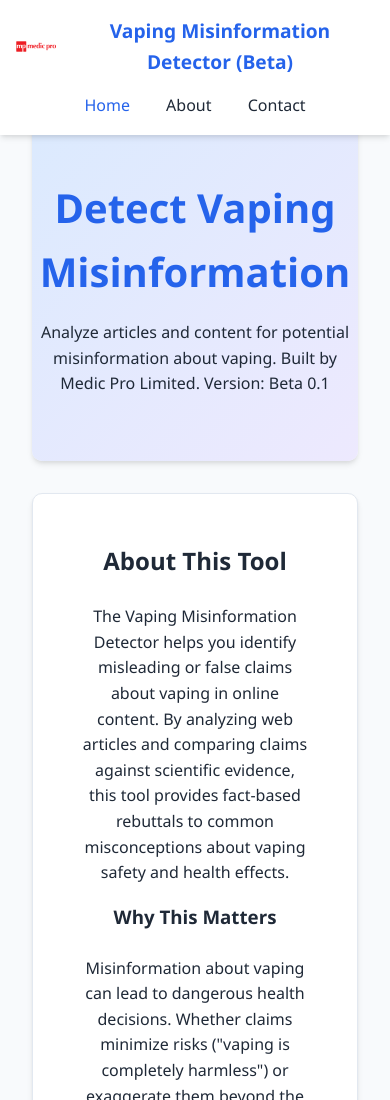
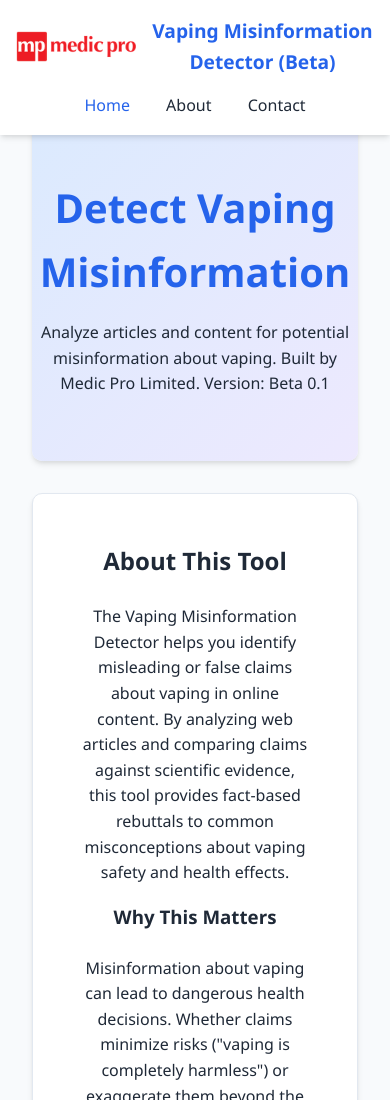
Before and after one commit to medicprolimited/mrajet, a website: page frontend/index.html in a window 390 px wide. Shown: the top 1100 px of the page. Drawn offline with nearby package versions, Linux system fonts and the light colour scheme.

Commit message:
update logo size

```diff
--- a/frontend/styles/main.css
+++ b/frontend/styles/main.css
@@ -85,17 +85,17 @@ nav {
 
 /* Style the logo image */
 .logo-image {
-    width: 50px; /* Adjust this value to resize the logo */
+    width: 150px; /* Increased from 50px to 150px (3x) */
     height: auto; /* Maintains the image's aspect ratio */
-    margin-right: 10px; /* Adds space between the image and text */
+    margin-right: 15px; /* Slightly increased for better spacing */
 }
 
 @media (max-width: 600px) {
     .logo-image {
-        width: 40px; /* Smaller logo on mobile */
+        width: 120px; /* Increased from 40px to 120px (3x) */
     }
     .logo h1 {
-        font-size: 1.2rem; /* Smaller text on mobile */
+        font-size: 1.2rem; /* Unchanged, but can adjust if needed */
     }
 }
 
```
